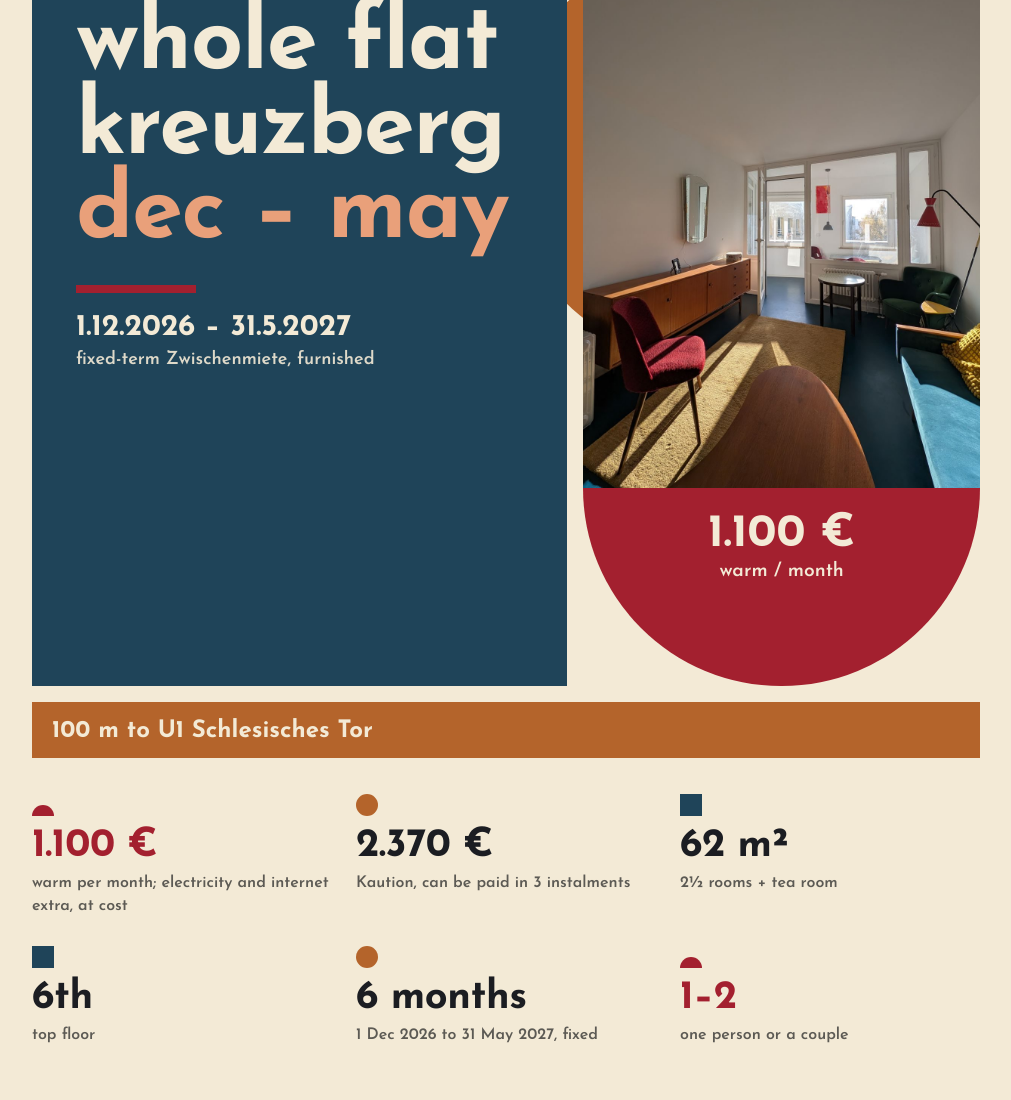
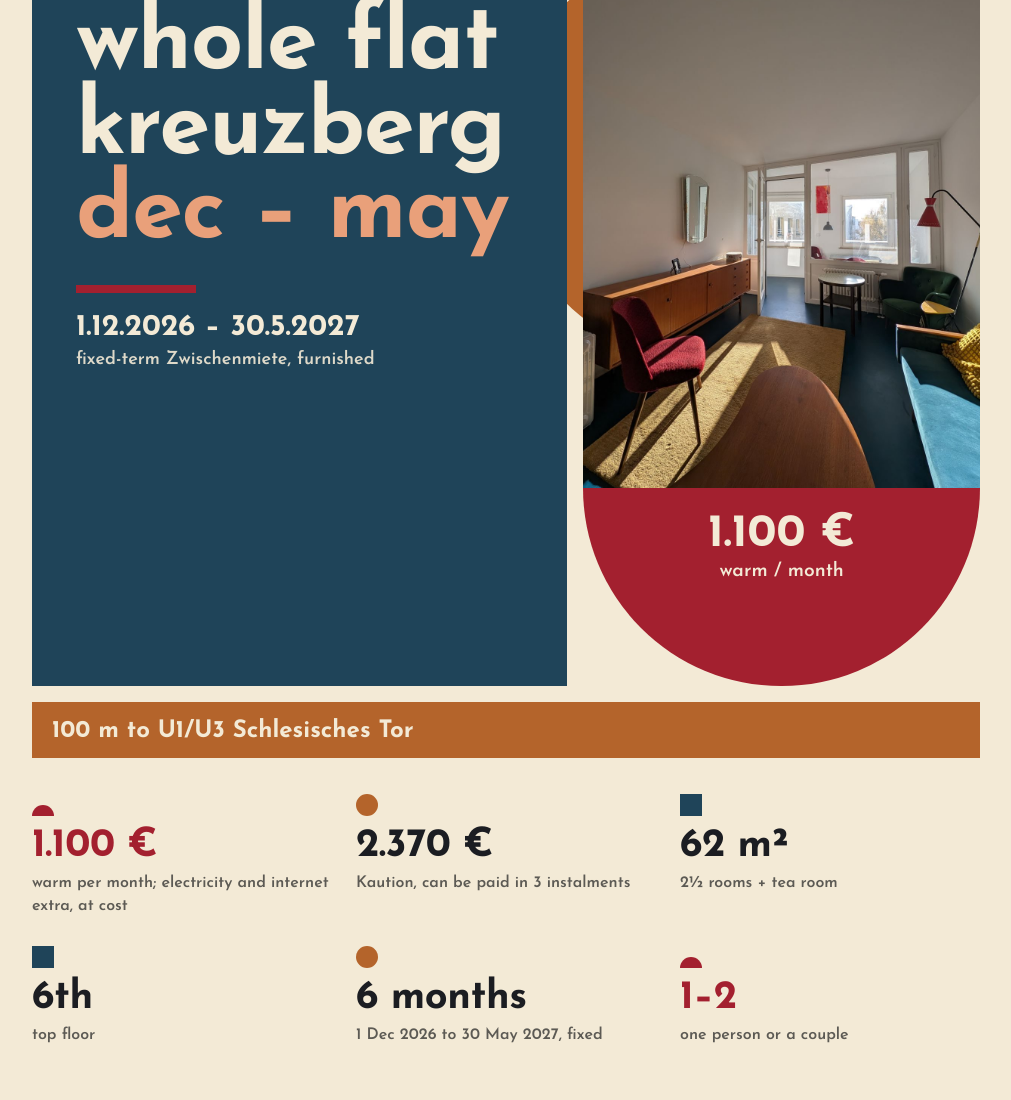
Before and after one commit to klaudiapank/bt, a plain HTML site: page index.html in a window 1280 px wide. Shown: the part 65-1165 px from the top of the page, without its empty margins (134-1145 px from the left). Drawn offline with Linux system fonts and the light colour scheme.

Commit message:
Dates to 30 May, U1/U3

```diff
--- a/index.html
+++ b/index.html
@@ -5,7 +5,7 @@
 <meta name="viewport" content="width=device-width,initial-scale=1">
 <meta name="robots" content="noindex">
 <title>Whole Flat, Kreuzberg</title>
-<meta name="description" content="Whole furnished flat in Siza's Bonjour Tristesse, Kreuzberg. Zwischenmiete 1.12.2026 – 31.5.2027, 1.100 € warm.">
+<meta name="description" content="Whole furnished flat in Siza's Bonjour Tristesse, Kreuzberg. Zwischenmiete 1.12.2026 – 30.5.2027, 1.100 € warm.">
 <link rel="preconnect" href="https://fonts.googleapis.com">
 <link rel="preconnect" href="https://fonts.gstatic.com" crossorigin>
 <link rel="stylesheet" href="https://fonts.googleapis.com/css2?family=Josefin+Sans:wght@400;600;700&display=swap">
@@ -102,21 +102,21 @@ dialog.lb button{position:fixed; top:12px; right:16px; font:700 28px/1 var(--fon
     <div class="block">
       <h1>whole flat<br>kreuzberg<br><span>dec – may</span></h1>
       <div class="bar" aria-hidden="true"></div>
-      <p class="dates">1.12.2026 – 31.5.2027<small>fixed-term Zwischenmiete, furnished</small></p>
+      <p class="dates">1.12.2026 – 30.5.2027<small>fixed-term Zwischenmiete, furnished</small></p>
     </div>
     <div class="pic">
       <a class="zoom" href="img/full/living.jpg"><img src="img/living.jpg" alt="Living room: teak sideboard, red armchair, blue floor, sun through the tea room"></a>
       <div class="half"><b>1.100 €<small>warm / month</small></b></div>
     </div>
   </header>
-  <div class="band">100 m to U1 Schlesisches Tor</div>
+  <div class="band">100 m to U1/U3 Schlesisches Tor</div>
 
   <ul class="facts">
     <li class="rent"><i class="m h"></i><b>1.100 €</b><span>warm per month; electricity and internet extra, at cost</span></li>
     <li><i class="m c"></i><b>2.370 €</b><span>Kaution, can be paid in 3 instalments</span></li>
     <li><i class="m s"></i><b>62 m²</b><span>2½ rooms + tea room</span></li>
     <li><i class="m s"></i><b>6th</b><span>top floor</span></li>
-    <li><i class="m c"></i><b>6 months</b><span>1 Dec 2026 to 31 May 2027, fixed</span></li>
+    <li><i class="m c"></i><b>6 months</b><span>1 Dec 2026 to 30 May 2027, fixed</span></li>
     <li class="rent"><i class="m h"></i><b>1–2</b><span>one person or a couple</span></li>
   </ul>
 
@@ -166,7 +166,7 @@ dialog.lb button{position:fixed; top:12px; right:16px; font:700 28px/1 var(--fon
     <p style="margin-top:14px">Viewings are in person, by invitation.</p>
   </section>
 
-  <footer>Kreuzberg, Berlin · Zwischenmiete 1.12.2026 – 31.5.2027</footer>
+  <footer>Kreuzberg, Berlin · Zwischenmiete 1.12.2026 – 30.5.2027</footer>
 </main>
 <dialog class="lb" id="lb"><button type="button" aria-label="Close">×</button><img alt=""></dialog>
 <script>
```
